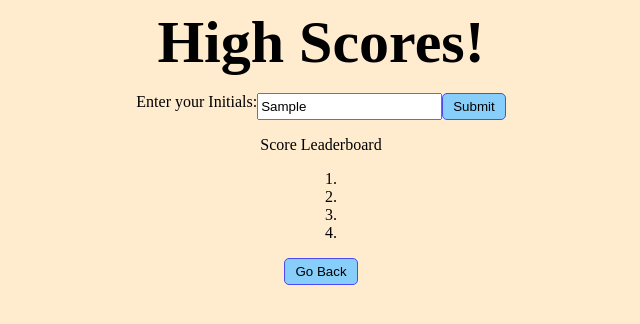
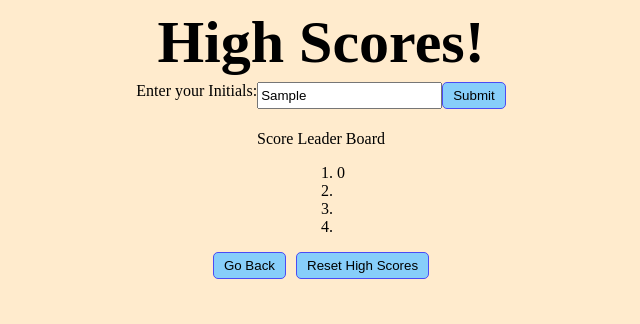
Before and after one commit to ItzHefe/Quiz-Game, a plain HTML site: page highscores.html in a window 1280 px wide. Both pictures are taken after typing "Sample" into the empty fields and a click on the button "Submit". Shown: the whole page, without its empty margins (319-959 px from the left). Drawn offline with Linux system fonts and the light colour scheme.

Commit message:
created proper event listener for HS page and populated highscore chart with Locally stored vaules

```diff
--- a/assets/leaderboard.js
+++ b/assets/leaderboard.js
@@ -3,15 +3,26 @@ var userIni = document.querySelector('#initials');
 var leaderEl = document.querySelector('#leaderBoard');
 var leaderListEl = document.querySelector('#score-list');
 var resetBtn = document.querySelector('#reset-btn');
-var navButtonEl = document.querySelector('.sButton')
+var navButtonEl = document.querySelector('.sButton');
+
+
 
 submitBtn.addEventListener('click', showLeaders);
 
-function showLeaders() {
+function showLeaders(event) {
+    event.preventDefault();
+    //un-hides the stack ranking
     leaderEl.classList.remove('hide');
     leaderListEl.classList.remove('hide');
     navButtonEl.classList.remove('hide');
+    resetBtn.classList.remove('hide');
 
-    localStorage.setItem("initials", JSON.stringify(userIni));
+    //need to store the input form the form and then put it to local storage
 
+    localStorage.setItem("initials", (userIni));
 }
+
+var userName = localStorage.getItem('initials');
+var points = localStorage.getItem("score");
+
+document.querySelector('#hs1').textContent = (userName + points);
--- a/assets/script.js
+++ b/assets/script.js
@@ -92,7 +92,7 @@ function selectAnswer(i) {
         hsBtn.classList.remove('hide')
         clearInterval(timeInterval)
         quizEndEl.classList.remove('hide')
-        localStorage.setItem(timeLeft, JSON.stringify(timeLeft));
+        localStorage.setItem('score', JSON.stringify(timeLeft));
     }
 }
 
--- a/assets/style.css
+++ b/assets/style.css
@@ -93,3 +93,9 @@ ol {
     justify-content: center;
     gap: 10px;
 }
+
+form {
+    display: flex;
+    justify-content: center;
+    padding: 5px;
+}
--- a/highscores.html
+++ b/highscores.html
@@ -10,19 +10,19 @@
   <body>
     <header>High Scores!</header>
 
-    <p>
+    <form>
       <label> Enter your Initials:</label>
-      <input class="user-initials" id="initals" type="text" Placeholder="Your Initials">
-      <button id="submit-btn" class="submit-btn btn">Submit</button>
-    </p>
+        <input id="initals" type="text" Placeholder="Your Initials">
+        <button id="submit-btn" class="submit-btn btn">Submit</button>
+    </form>
 
-    <p id="leaderBoard" class= "hide">Score Leaderboard</p>
+    <p id="leaderBoard" class= "hide">Score Leader Board</p>
 
     <ol id="score-list" class="hide">
-      <li></li>
-      <li></li>
-      <li></li>
-      <li></li>
+      <li id="hs1"> Example Text </li>
+      <li id="hs2"></li>
+      <li id="hs3"></li>
+      <li id="hs4"></li>
     </ol>
 
     <div class="sButton">
```
